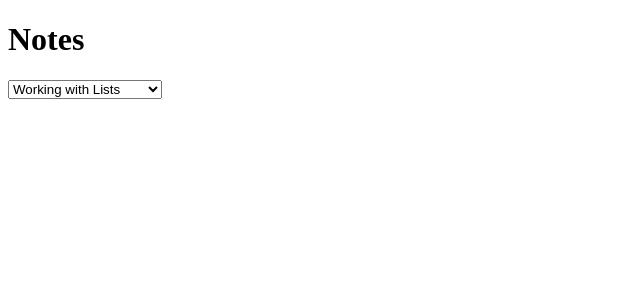
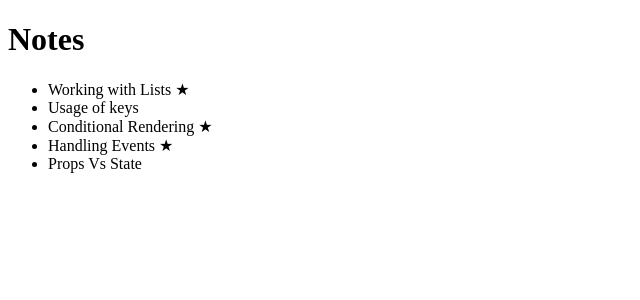
Before and after one commit to githubscientist/react-b47-b48, a React (Vite) app: page / in a window 1280 px wide. Shown: the top 300 px of the page, without its empty margins (0-640 px from the left). Built offline with nearby package versions, Linux system fonts and the light colour scheme.

Commit message:
conditional rendering using if

```diff
--- a/src/App.jsx
+++ b/src/App.jsx
@@ -9,14 +9,14 @@
     optionList.push(<Note key={note.id} note={note} />);
   });
 
-  console.log(optionList);
+  // console.log(optionList);
 
   return (
     <div>
       <h1>Notes</h1>
-      <select>
+      <ul>
         { optionList }
-      </select>
+      </ul>
     </div>
   )
 }
--- a/src/components/Note.jsx
+++ b/src/components/Note.jsx
@@ -1,10 +1,16 @@
 function Note({ note }) {
 
-  // const note = props.note;
+    // const note = props.note;
+    // conditional rendering
+    if (note.important) {
+        return (
+            <li>{ note.content } ★</li>
+        )
+    }
 
-  return (
-    <option>{ note.content }</option>
-  )
+    return (
+        <li>{ note.content }</li>
+    )
 }
 
 export default Note;
```
